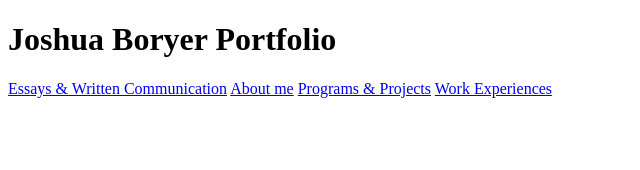
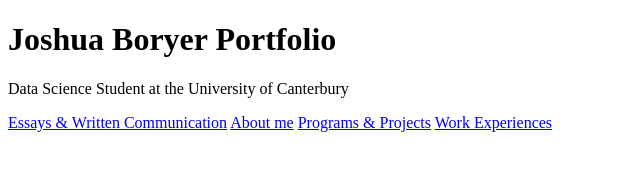
Before and after one commit to JoshuaBoryer/joshua_boryer_portfolio, a plain HTML site: page index.html in a window 1280 px wide. Shown: the whole page, without its empty margins (0-640 px from the left). Drawn offline with Linux system fonts and the light colour scheme.

Commit message:
Update index.html

```diff
--- a/index.html
+++ b/index.html
@@ -5,6 +5,7 @@
 </head>
 <body>
   <h1> Joshua Boryer Portfolio </h1>
+   <p class="tagline">Data Science Student at the University of Canterbury</p>
    <nav>
       <a href="essays and written communication.html">Essays & Written Communication</a>
       <a href="about.html">About me</a>
```
